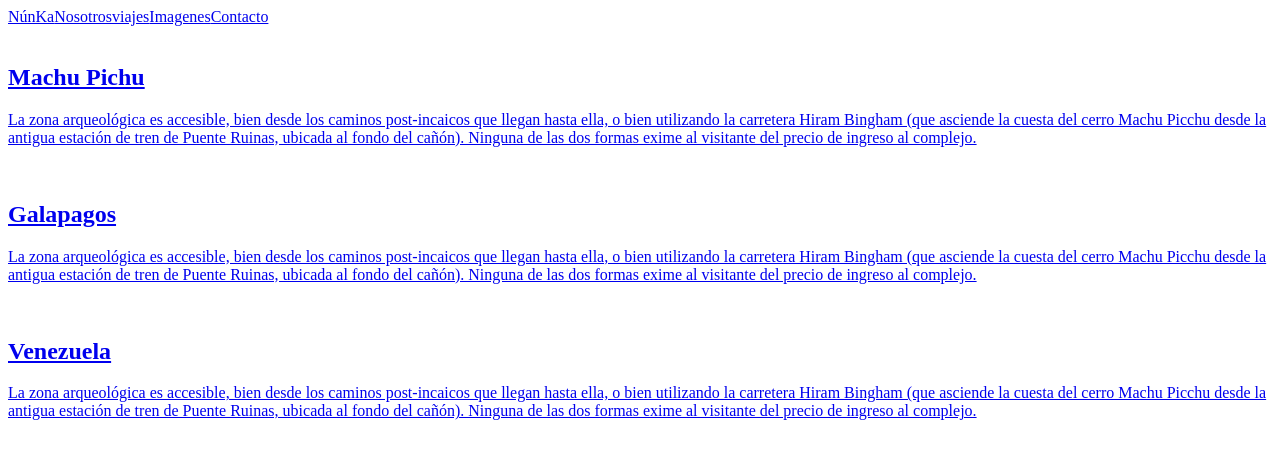
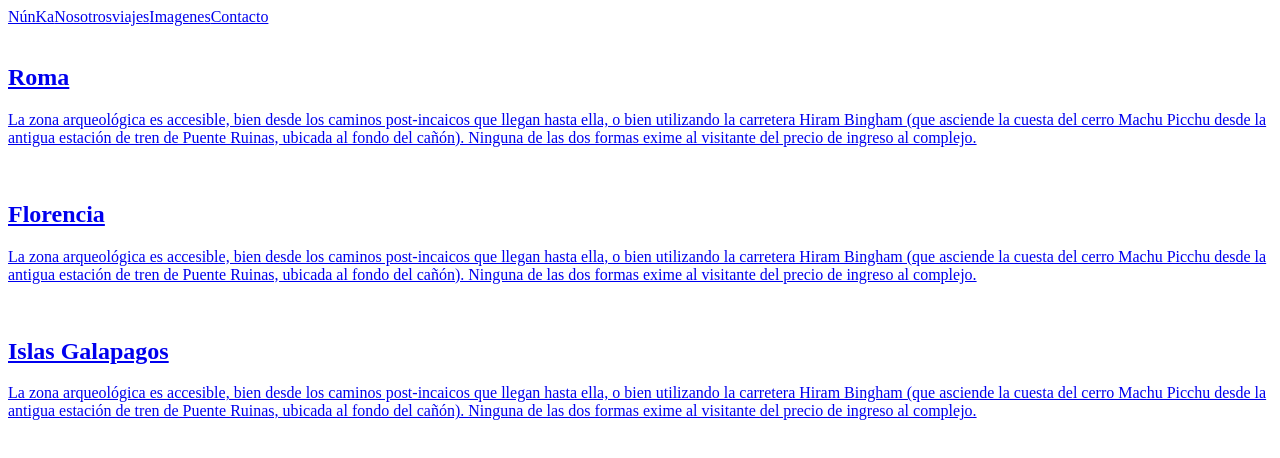
Before and after one commit to Moncayo1329/Blog-N-ka-Magazine, a Next.js app: page / in a window 1280 px wide. Shown: the top 458 px of the page. Built offline with nearby package versions, Linux system fonts and the light colour scheme.

Commit message:
add image could be a problem

```diff
--- a/data/data.json
+++ b/data/data.json
@@ -0,0 +1,27 @@
+{
+ "viajes_categories":[
+ {
+ "id":"Roma",
+ "title":"travel to roma",
+ "description":"La zona arqueológica es accesible, bien desde los caminos post-incaicos que llegan hasta ella, o bien utilizando la carretera Hiram Bingham (que asciende la cuesta del cerro Machu Picchu desde la antigua estación de tren de Puente Ruinas, ubicada al fondo del cañón. Ninguna de las dos formas exime al visitante del precio de ingreso al complejo",
+ "image":"file:///D:/IZArc/Escritorio/Fotos/Viajes/UDLW7831.JPG"
+ },
+ {
+ "id":"florencia",
+ "title":"travel to florencia",
+ "description":"La zona arqueológica es accesible, bien desde los caminos post-incaicos que llegan hasta ella, o bien utilizando la carretera Hiram Bingham (que asciende la cuesta del cerro Machu Picchu desde la antigua estación de tren de Puente Ruinas, ubicada al fondo del cañón. Ninguna de las dos formas exime al visitante del precio de ingreso al complejo",
+ "image":"https://upload.wikimedia.org/wikipedia/commons/c/c0/Rome_Montage_2017.png"
+ },
+
+ {
+ "id":"islas galapagos",
+ "title":"travel to islas galapagos",
+ "description":"La zona arqueológica es accesible, bien desde los caminos post-incaicos que llegan hasta ella, o bien utilizando la carretera Hiram Bingham (que asciende la cuesta del cerro Machu Picchu desde la antigua estación de tren de Puente Ruinas, ubicada al fondo del cañón. Ninguna de las dos formas exime al visitante del precio de ingreso al complejo",
+ "image":"https://upload.wikimedia.org/wikipedia/commons/6/64/Lobo_marino_%28Zalophus_californianus_wollebaeki%29%2C_Punta_Pitt%2C_isla_de_San_Crist%C3%B3bal%2C_islas_Gal%C3%A1pagos%2C_Ecuador%2C_2015-07-24%2C_DD_11.JPG"
+ }
+
+
+ ]
+
+
+}
--- a/next.config.js
+++ b/next.config.js
@@ -1,6 +1,14 @@
 /** @type {import('next').NextConfig} */
 const nextConfig = {
   reactStrictMode: true,
-}
+  swcMinify: true,
+  images:{
+    domains:['images.unsplash.com'],
+  },
+};
+
+
+
+
 
 module.exports = nextConfig
--- a/pages/index.js
+++ b/pages/index.js
@@ -1,8 +1,9 @@
 
-function HomePage() {
+
+export default function HomePage() {
    return  <div>
     <header>
-        <title>Núnka</title>
+        <title className="flex items center">Núnka</title>
     </header>
 
     <header>
@@ -19,9 +20,12 @@ function HomePage() {
     </header>
 
  <main className="styles.main">
-    <a href="#">
+
+
+
+    <a href="viajes/viaje1">
     <img />
-    <h2>Machu Pichu</h2>
+    <h2>Roma</h2>
     <p>
     La zona arqueológica es accesible, bien desde los caminos post-incaicos que llegan hasta ella, o bien utilizando la carretera Hiram Bingham (que asciende la cuesta del cerro Machu Picchu desde la antigua estación de tren de Puente Ruinas, ubicada al fondo del cañón). Ninguna de las dos formas exime al visitante del precio de ingreso al complejo.
 
@@ -30,7 +34,7 @@ function HomePage() {
 
     <a href="#">
     <img />
-    <h2>Galapagos</h2>
+    <h2>Florencia</h2>
     <p>
     La zona arqueológica es accesible, bien desde los caminos post-incaicos que llegan hasta ella, o bien utilizando la carretera Hiram Bingham (que asciende la cuesta del cerro Machu Picchu desde la antigua estación de tren de Puente Ruinas, ubicada al fondo del cañón). Ninguna de las dos formas exime al visitante del precio de ingreso al complejo.
 
@@ -40,24 +44,32 @@ function HomePage() {
 
     <a href="#">
     <img />
-    <h2>Venezuela</h2>
+    <h2>Islas Galapagos</h2>
     <p>
     La zona arqueológica es accesible, bien desde los caminos post-incaicos que llegan hasta ella, o bien utilizando la carretera Hiram Bingham (que asciende la cuesta del cerro Machu Picchu desde la antigua estación de tren de Puente Ruinas, ubicada al fondo del cañón). Ninguna de las dos formas exime al visitante del precio de ingreso al complejo.
 
     </p>
     </a>
 
-
-
-
  </main>
 
-
-
    </div>
-
 
 }
 
 
-export default HomePage
+
+
+export async function getServerSideProps(){
+   const {viajes_categories} = await import('/data/data.json')
+   console.log(viajes_categories);
+
+    return {
+    props:{
+        data: viajes_categories ,
+
+    },
+
+    };
+
+}
```
Also changed, not shown: pages/viajes/index.js (+18 -2 lines).
